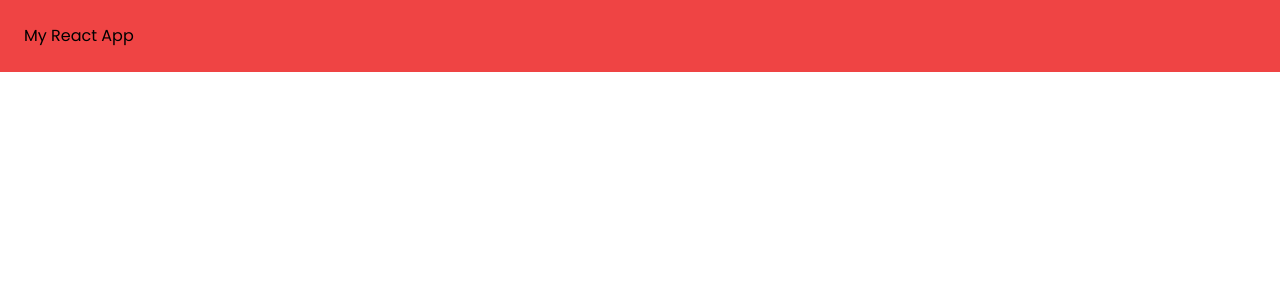
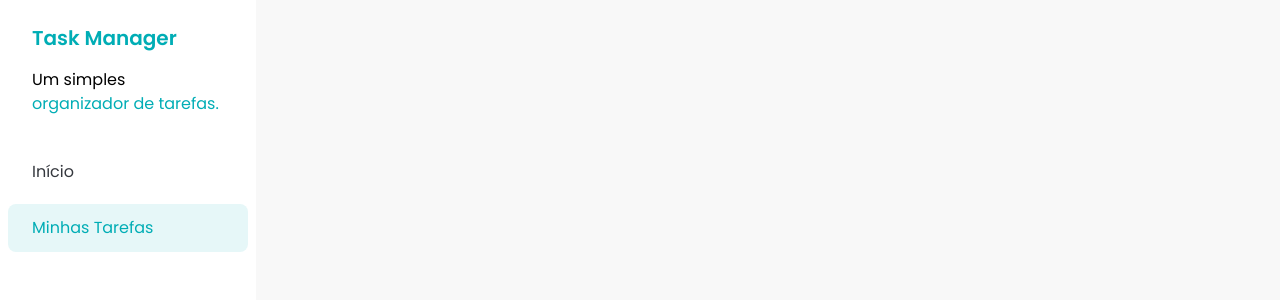
Before and after one commit to isac1708/FSC-TASK-MANAGER-REACT, a React (Vite) app: page / in a window 1280 px wide. Shown: the top 300 px of the page. Built offline with nearby package versions, Linux system fonts and the light colour scheme.

Commit message:
feat:add Sidebar and SidebarButton component

```diff
--- a/src/App.jsx
+++ b/src/App.jsx
@@ -1,11 +1,11 @@
+import Sidebar from "./components/Sidebar";
 
 
 
 function App() {
   return (
     <div>
-      <h1 className = "mt-02 bg-red-500 p-6">My React App</h1>
-
+     <Sidebar />
     </div>
   );
 }
--- /dev/null
+++ b/src/components/Sidebar.jsx
@@ -0,0 +1,21 @@
+import SidebarButton from "./SidebarButton";
+
+const Sidebar = () => {
+  return (
+    <div className="h-screen bg-white w-64">
+      <div className="px-8 py-6 space-y-4">
+        <h1 className="text-xl font-semibold text-[#00ADB5]">Task Manager</h1>
+        <p>
+          Um simples{""} <span className="text-[#00ADB5]">organizador de tarefas.</span>
+        </p>
+      </div>
+
+      <div className="flex flex-col p-2 gap-2">
+        <SidebarButton variant="primary">Início</SidebarButton>
+        <SidebarButton variant="secondary">Minhas Tarefas</SidebarButton>
+      </div>
+    </div>
+  );
+};
+
+export default Sidebar;
--- /dev/null
+++ b/src/components/SidebarButton.jsx
@@ -0,0 +1,19 @@
+const SidebarButton = ({ children, variant }) => {
+    const getVariantClasses = () => {
+      if (variant === "primary") {
+        return "text-[#35383E]";
+      }
+      if (variant === "secondary") {
+        return "bg-[#E6F7F8] text-[#00ADB5]";
+      }
+      return "";
+    };
+
+    return (
+      <a href="#" className={` ${getVariantClasses()} px-6 py-3 rounded-lg`}>
+        {children}
+      </a>
+    );
+  };
+
+  export default SidebarButton;
--- a/src/index.css
+++ b/src/index.css
@@ -129,5 +129,7 @@
         font-style: italic;
       }
 
-
+      body{
+        background: #f8f8f8;
+      }
 }
```
